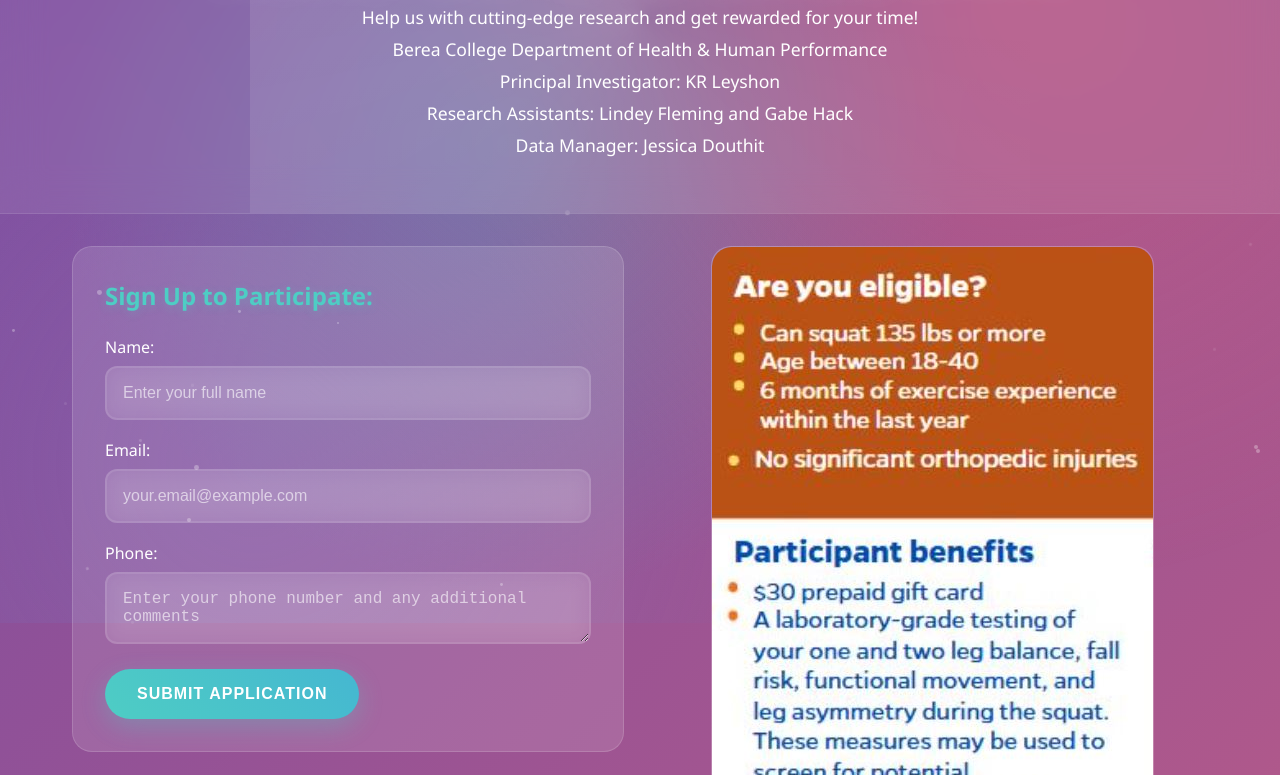
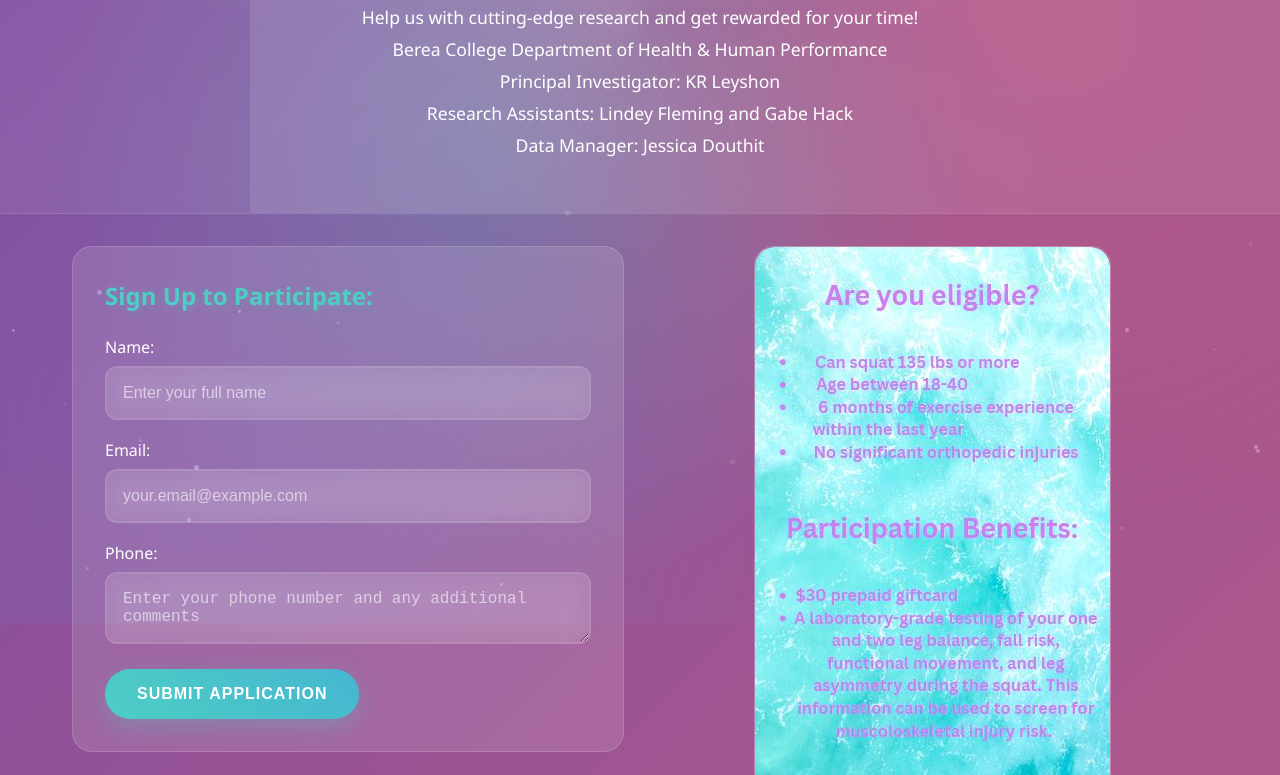
Before and after one commit to JessicaDouthit00/hhpresearch1, a website: page index.html in a window 1280 px wide. Shown: the part 177-952 px from the top of the page. Drawn offline with Linux system fonts and the light colour scheme.

Commit message:
Update index.html

```diff
--- a/index.html
+++ b/index.html
@@ -448,7 +448,7 @@
 
     <div class="right-side">
       <div class="image-container">
-        <img src="lll.JPG" alt="Bombsuit Research Image 2">
+        <img src="pt2.JPG" alt="Bombsuit Research Image 2">
       </div>
       <div class="image-container">
         <img src="new.JPG" alt="Bombsuit Research Image">
```
